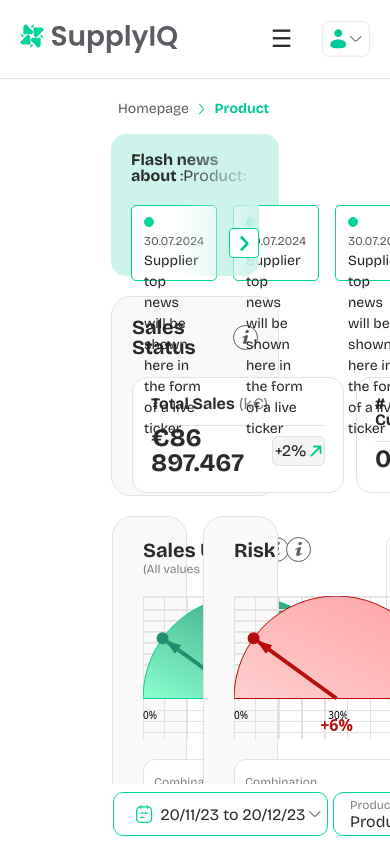
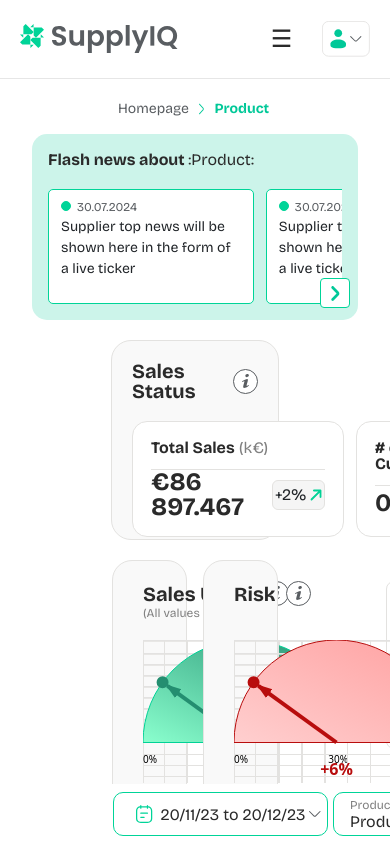
Before and after one commit to SiyanaKostova/figma-to-vue-layout, a Vue app: page / in a window 390 px wide. Shown: the top 842 px of the page. Built offline with nearby package versions, Linux system fonts and the light colour scheme.

Commit message:
Responsive layout for flash news tiles implemented

```diff
--- a/src/components/FlashNews.vue
+++ b/src/components/FlashNews.vue
@@ -4,7 +4,7 @@
       Flash news about <span class="product-name">:Product:</span>
     </h2>
 
-    <div class="tiles-row d-flex gap-3">
+    <div class="tiles-row" ref="tilesRef">
       <article
         v-for="item in news"
         :key="item.id"
@@ -16,17 +16,21 @@
         </span>
         <p class="text">{{ item.text }}</p>
       </article>
+    </div>
 
-      <button class="next-btn" @click.prevent>
-        <img src="../assets/icons/chevron_gr.svg" alt="Next" />
-      </button>
-    </div>
+    <button class="next-btn" @click.prevent="scrollNext">
+      <img src="../assets/icons/chevron_gr.svg" alt="Next" />
+    </button>
 
     <div class="mask-overlay" />
   </section>
 </template>
 
 <script setup>
+import { ref } from 'vue';
+
+const tilesRef = ref(null);
+
 const news = [
   {
     id: 1,
@@ -44,6 +48,12 @@ const news = [
     text: "Supplier top news will be shown here in the form of a live ticker",
   },
 ];
+
+function scrollNext() {
+  if (tilesRef.value) {
+    tilesRef.value.scrollBy({ left: 220, behavior: 'smooth' });
+  }
+}
 </script>
 
 <style scoped lang="scss">
@@ -63,6 +73,7 @@ const news = [
   padding: 16px 20px;
   margin: 20px 95px 0 95px;
   position: relative;
+  overflow: hidden;
 }
 
 .flash-title {
@@ -80,6 +91,8 @@ const news = [
 }
 
 .tiles-row {
+  display: flex;
+  gap: 12px;
   height: 76px;
   position: relative;
 }
@@ -91,6 +104,7 @@ const news = [
   border-radius: 5px;
   padding: 8px 12px;
   font-size: $font-sm;
+  height: 100%;
 }
 
 .date {
@@ -124,6 +138,7 @@ const news = [
   align-items: center;
   justify-content: center;
   z-index: 2;
+  cursor: pointer;
 
   img {
     width: 20px;
@@ -142,4 +157,39 @@ const news = [
   z-index: 1;
   pointer-events: none;
 }
+
+@media (max-width: 768px) {
+  .flash-news-wrapper {
+    height: auto;
+    margin: 20px 16px 0 16px;
+    padding: 16px;
+  }
+
+  .tiles-row {
+    overflow-x: auto;
+    scroll-snap-type: x mandatory;
+    height: auto;
+    padding-right: 0;
+    -webkit-overflow-scrolling: touch;
+  }
+
+  .news-tile {
+    flex: 0 0 auto;
+    width: 70%;
+    min-width: 200px;
+    scroll-snap-align: start;
+  }
+
+  .next-btn {
+    top: auto;
+    bottom: 12px;
+    right: 8px;
+    transform: none;
+    z-index: 3;
+  }
+
+  .mask-overlay {
+    display: none;
+  }
+}
 </style>
```
